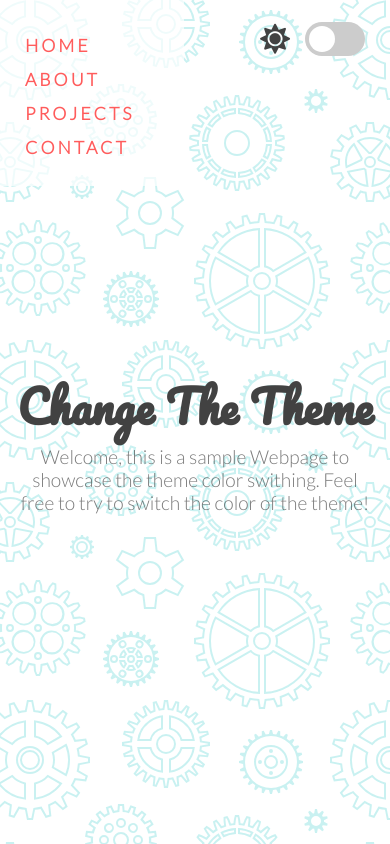
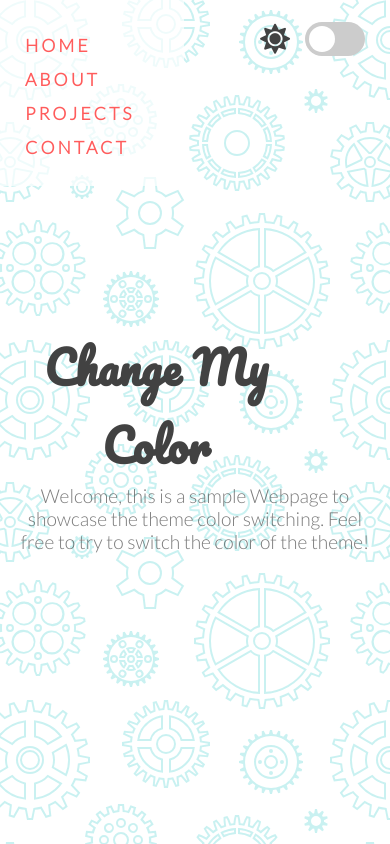
Before and after one commit to MartinKuracka/Light-Dark-mode-Website, a plain HTML site: page index.html in a window 390 px wide. Shown: the top 844 px of the page. Drawn offline with Linux system fonts and the light colour scheme; a web font is replaced by a local one.

Commit message:
mobile layout update

```diff
--- a/index.html
+++ b/index.html
@@ -30,8 +30,8 @@
     <!-- Home Section -->
     <section id="home">
         <div class="title-group">
-            <h1>Change The Theme</h1>
-            <h2>Welcome, this is a sample Webpage to showcase the theme color swithing. Feel free to try to switch the color of the theme!</h2>
+            <h1>Change My Color</h1>
+            <h2>Welcome, this is a sample Webpage to showcase the theme color switching. Feel free to try to switch the color of the theme!</h2>
         </div>
     </section>
     <!-- About Section -->
--- a/style.css
+++ b/style.css
@@ -391,6 +391,7 @@ input:checked + .slider::before {
 @media screen and (max-width: 600px) {
   h1 {
     font-size: 2.8rem;
+    max-width: 80vw;
     text-align: center;
   }
 
```
Also changed, not shown: logo_footer_black 1.svg (added).
